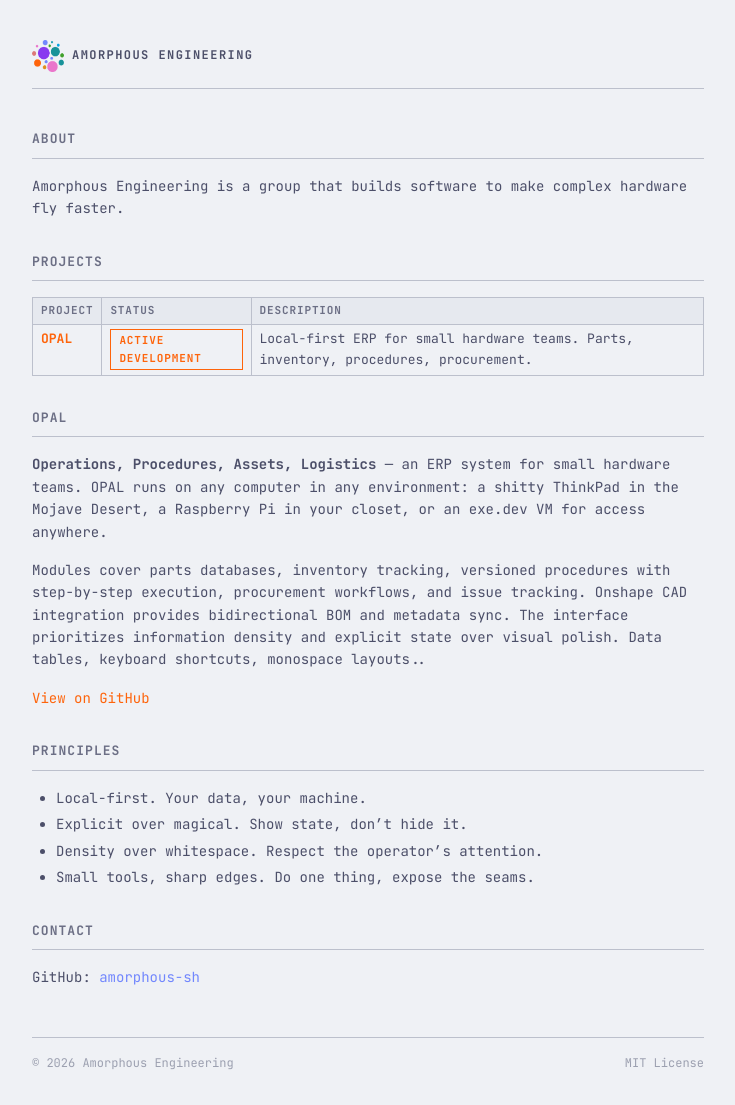
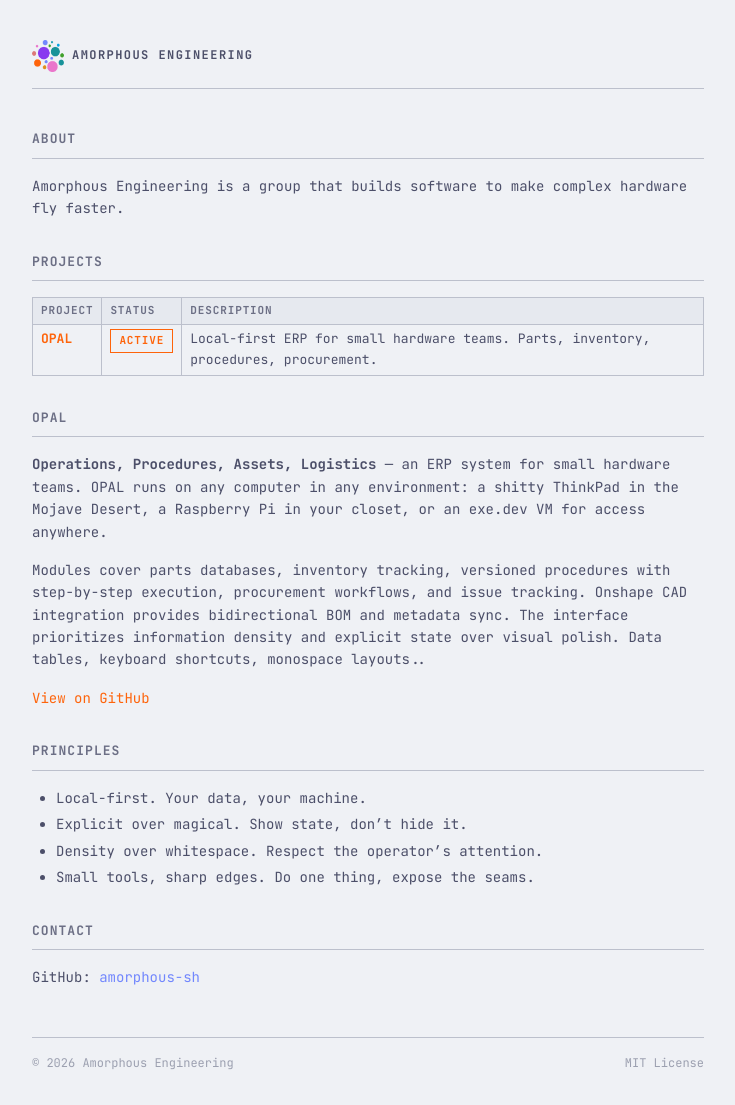
Before and after one commit to amorphous-engineering/amorphous-site, a Jekyll site: the page built from index.md, in a window 1280 px wide. Shown: the whole page, without its empty margins (272-1007 px from the left). Built offline with Jekyll 4.4.1, drawn with Linux system fonts in a browser that asks for light colours.

Commit message:
Update index.md

```diff
--- a/index.md
+++ b/index.md
@@ -20,7 +20,7 @@ Amorphous Engineering is a group that builds software to make complex hardware f
   <tbody>
     <tr>
       <td><a href="#opal" class="product-link">OPAL</a></td>
-      <td><span class="status status--development">Active Development</span></td>
+      <td><span class="status status--development">Active</span></td>
       <td>Local-first ERP for small hardware teams. Parts, inventory, procedures, procurement.</td>
     </tr>
   </tbody>
```
